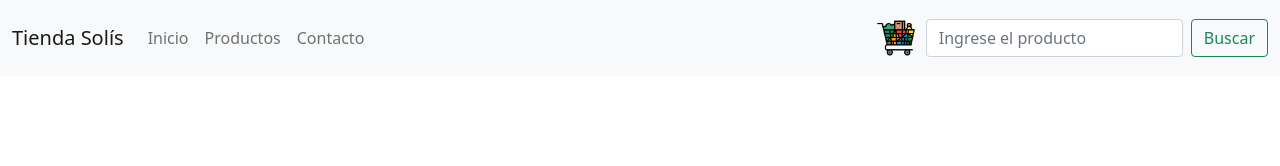
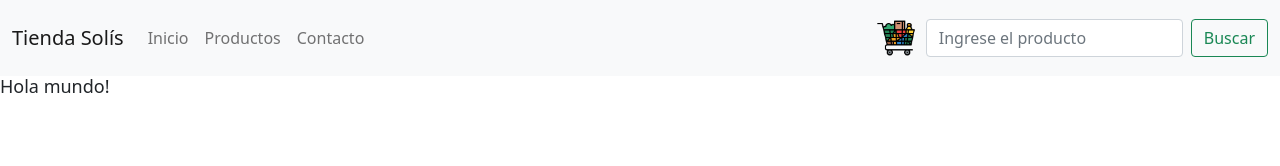
Before and after one commit to Ayrton-Solis/Proyecto-React, a React (Create React App) app: page / in a window 1280 px wide. Shown: the top 166 px of the page. Built offline with nearby package versions, Linux system fonts and the light colour scheme.

Commit message:
Prop agregado y carpetas organizadas

```diff
--- a/src/App.js
+++ b/src/App.js
@@ -1,7 +1,7 @@
 import React from "react";
 import 'bootstrap/dist/css/bootstrap.min.css';
 import NavBar from './Componentes/NavBar';
-import ItemListContainer from "./Componentes/ItemListContainer";
+import ItemListContainer from "./Componentes/ItemListContainer/ItemListContainer";
 
 
 export default function App() {
@@ -9,7 +9,7 @@ export default function App() {
   return (
     <>
       <NavBar />
-      <ItemListContainer/>
+      <ItemListContainer mensaje={"Hola mundo!"}/>
     </>
   );
 }
--- a/src/Componentes/CartWidget.jsx
+++ b/src/Componentes/CartWidget/CartWidget.jsx
@@ -1,6 +1,6 @@
 import React from "react";
-import carrito from "../Imagenes/carrito.png";
-import "../cartwidget.css"
+import carrito from "../CartWidget/carrito.png";
+import "../CartWidget/cartwidget.css";
 
 
 
--- /dev/null
+++ b/src/Componentes/ItemListContainer/ItemListContainer.css
@@ -0,0 +1,3 @@
+h1{
+    font-size: large;
+}
--- /dev/null
+++ b/src/Componentes/ItemListContainer/ItemListContainer.jsx
@@ -0,0 +1,13 @@
+import React from "react";
+import "../ItemListContainer/ItemListContainer.css"
+
+
+
+export default function ItemListContainer({mensaje}) {
+
+  return (
+    <>
+    <h1>{mensaje}</h1>
+    </>
+  );
+}
--- a/src/Componentes/NavBar.jsx
+++ b/src/Componentes/NavBar.jsx
@@ -1,6 +1,6 @@
 import React from "react";
-import { Navbar, Container, Nav, NavDropdown, Form, FormControl, Button } from "react-bootstrap";
-import CartWidget from "./CartWidget";
+import { Navbar, Container, Nav, Form, FormControl, Button } from "react-bootstrap";
+import CartWidget from "./CartWidget/CartWidget";
 
 
 export default function NavBar() {
```
Also changed, not shown: src/Componentes/ItemListContainer.jsx (deleted, +0 -11 lines), src/Componentes/CartWidget/carrito.png (renamed from src/Imagenes/carrito.png), src/Componentes/CartWidget/cartwidget.css (renamed from src/cartwidget.css).
